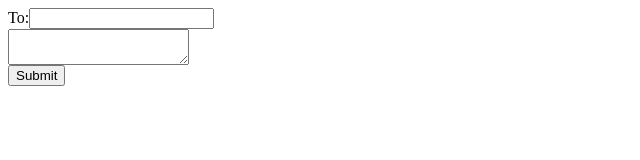
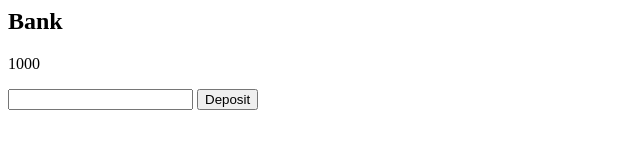
Before and after one commit to ananthisankar06/Web-Devlopment-And-Mobile-Technology-lab-manual, a plain HTML site: page index.html in a window 1280 px wide. Shown: the whole page, without its empty margins (0-640 px from the left). Drawn offline with Linux system fonts and the light colour scheme.

Commit message:
Add files via upload

```diff
--- a/index.html
+++ b/index.html
@@ -1,5 +1,11 @@
-<form>
-To:<input type="email"><br>
-<textarea></textarea><br>
-<input type="submit">
-</form>
+<h2>Bank</h2>
+<p id="bal">1000</p>
+<input id="amt">
+<button onclick="dep()">Deposit</button>
+<script>
+let bal=1000;
+function dep(){
+bal+=parseInt(document.getElementById("amt").value);
+document.getElementById("bal").innerText=bal;
+}
+</script>
```
